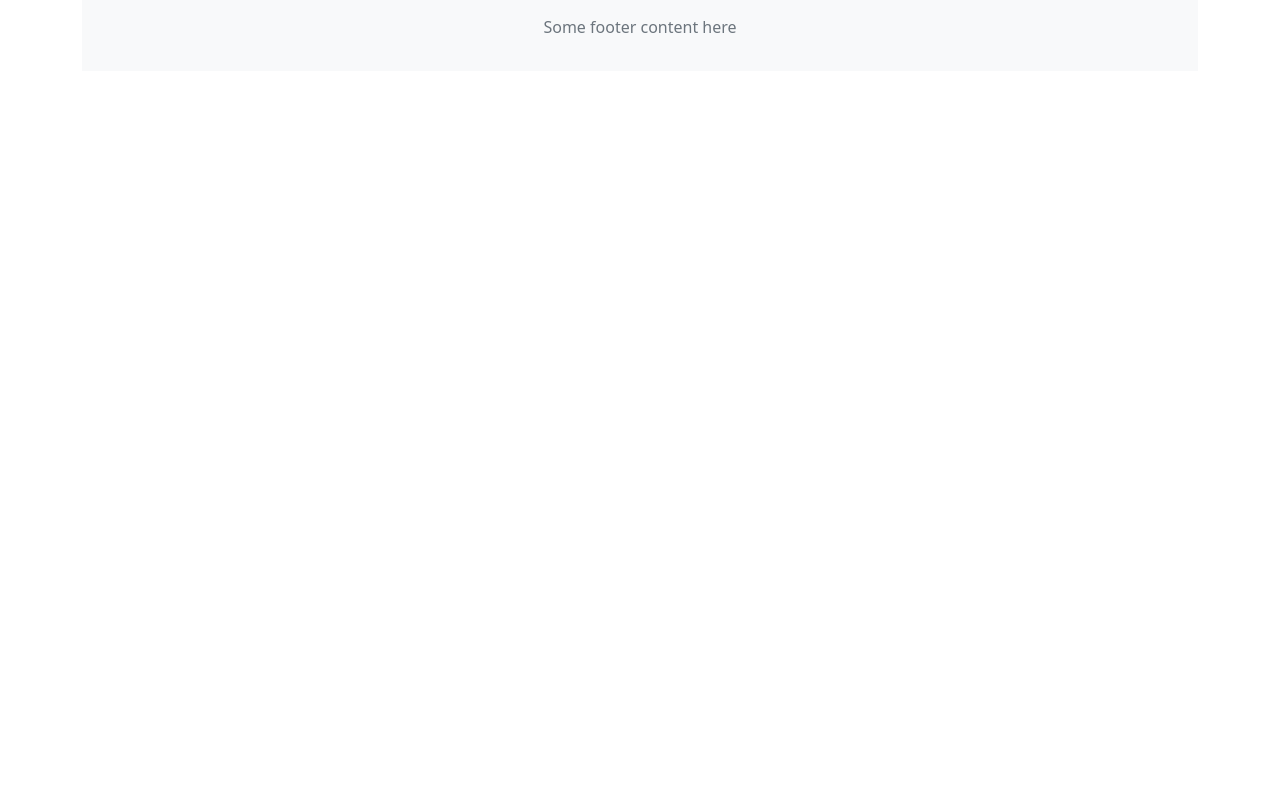
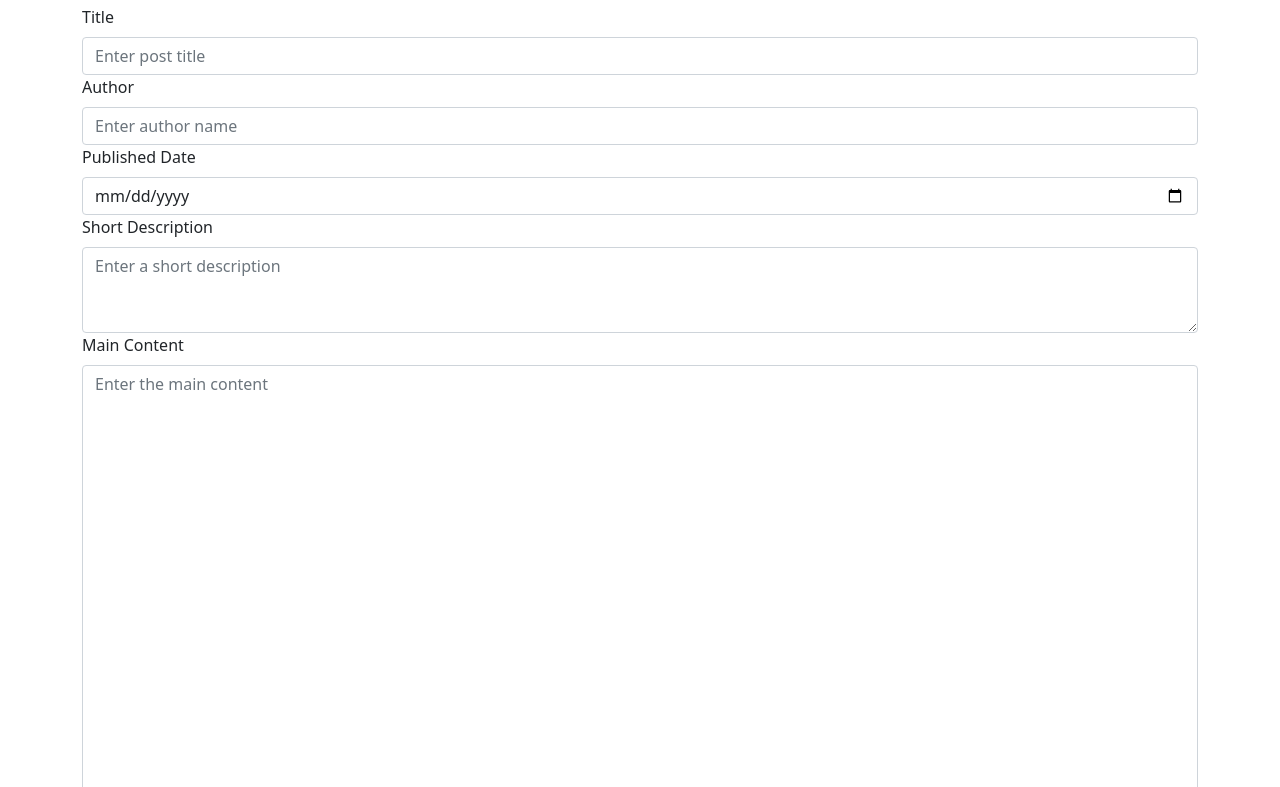
Before and after one commit to dave8git/react-crud-2024, a React (Create React App) app: page /post/add in a window 1280 px wide. Shown: the part 233-1020 px from the top of the page. Before the commit the page ends 800 px from the top, so only its background shows below. Built offline with nearby package versions, Linux system fonts and the light colour scheme.

Commit message:
Add adding post functionality added

```diff
--- a/package.json
+++ b/package.json
@@ -16,6 +16,7 @@
     "redux": "^4.1.2",
     "redux-devtools-extension": "^2.13.9",
     "sass": "^1.65.1",
+    "shortid": "^2.2.16",
     "web-vitals": "^2.1.4"
   },
   "scripts": {
--- a/src/components/pages/AddPost.js
+++ b/src/components/pages/AddPost.js
@@ -1,11 +1,79 @@
-import { useParams } from 'react-router-dom/dist';
+import { useParams, Navigate, useNavigate } from 'react-router-dom/dist';
+import { Form, Button } from 'react-bootstrap';
+import { useState } from 'react';
+import { addPost } from '../../redux/store';
+import { useDispatch } from 'react-redux';
 
 const AddPost = props => {
+    const dispatch = useDispatch();
+    const navigate = useNavigate();
     const { listId } = useParams();
+    const [title, setTItle] = useState('');
+    const [author, setAuthor] = useState('');
+    const [publishedDate, setPublishedDate] = useState('');
+    const [description, setDescription] = useState('');
+    const [content, setContent] = useState('');
+
+    const handleTitleChange = (e) => setTItle(e.target.value);
+    const handleAuthorChange = (e) => setAuthor(e.target.value);
+    const handlePublishedDateChange = (e) => setPublishedDate(e.target.value);
+    const handleDescriptionChange = (e) => setDescription(e.target.value);
+    const handleContentChange = (e) => setContent(e.target.value);
+
+    const handleSubmit = (e) => {
+        e.preventDefault();
+
+        dispatch(addPost({title: title, author: author, publishedDate: publishedDate, content: content, shortDescription: description}));
+        console.log({
+            title,
+            author,
+            publishedDate,
+            description,
+            content
+        })
+        navigate('/');
+    }
 
     return (
         <>
             <h1>AddPost `${listId}`</h1>
+            <h2 className="my-4">Create a New Post</h2>
+            <Form onSubmit={handleSubmit}>
+                {/* Title Field */}
+                <Form.Group controlId="formTitle">
+                    <Form.Label>Title</Form.Label>
+                    <Form.Control type="text" placeholder="Enter post title" value={title} onChange={handleTitleChange}/>
+                </Form.Group>
+
+                {/* Author Field */}
+                <Form.Group controlId="formAuthor">
+                    <Form.Label>Author</Form.Label>
+                    <Form.Control type="text" placeholder="Enter author name" value={author} onChange={handleAuthorChange} />
+                </Form.Group>
+
+                {/* Published Date Field */}
+                <Form.Group controlId="formPublished">
+                    <Form.Label>Published Date</Form.Label>
+                    <Form.Control type="date" value={publishedDate} onChange={handlePublishedDateChange} />
+                </Form.Group>
+
+                {/* Short Description Field */}
+                <Form.Group controlId="formShortDescription">
+                    <Form.Label>Short Description</Form.Label>
+                    <Form.Control as="textarea" rows={3} placeholder="Enter a short description" value={description} onChange={handleDescriptionChange}/>
+                </Form.Group>
+
+                {/* Main Content Field */}
+                <Form.Group controlId="formMainContent">
+                    <Form.Label>Main Content</Form.Label>
+                    <Form.Control as="textarea" rows={20} placeholder="Enter the main content" value={content} onChange={handleContentChange} />
+                </Form.Group>
+
+                {/* Add Post Button */}
+                <Button variant="primary" type="submit">
+                    Add Post
+                </Button>
+            </Form>
         </>
     );
 };
--- a/src/components/pages/Home.js
+++ b/src/components/pages/Home.js
@@ -1,6 +1,8 @@
 import { useSelector } from "react-redux";
 import { getAllPosts } from "../../redux/postsRedux";
 import MiniPost from "./MiniPost";
+import { Link } from 'react-router-dom';
+import { Row, Col, Button } from 'react-bootstrap';
 
 
 const Home = props => {
@@ -8,7 +10,16 @@ const Home = props => {
 
     return (
         <>
-            <h1>Home</h1>
+            <Row className="align-items-center mb-4">
+                <Col>
+                    <h1>Home</h1>
+                </Col>
+                <Col className="text-end">
+                    <Link to={`/post/add`}>
+                        <Button variant="primary">Add Post</Button>
+                    </Link>
+                </Col>
+            </Row>
             {posts.map(post => <MiniPost {...post} />)}
         </>
     );
--- a/src/redux/postsRedux.js
+++ b/src/redux/postsRedux.js
@@ -1,3 +1,5 @@
+import shortid from 'shortid';
+
 //selectors
 export const getAllPosts = (state) => state.posts;
 export const getPostById = ({ posts }, postId) => posts.find(post => post.id === postId);
@@ -5,6 +7,7 @@ export const getPostById = ({ posts }, postId) => posts.find(post => post.id ===
 //actions
 const createActionName = actionName => `app/posts/${actionName}`;
 const DELETE_POST = createActionName('DELETE_POST');
+const ADD_POST = createActionName('ADD_POST');
 
 
 //action creators
@@ -12,6 +15,8 @@ const postsReducer = (statePart = [], action) => {
     switch (action.type) {
         case 'DELETE_POST':
             return statePart.filter(post => post.id !== action.payload);
+        case 'ADD_POST':
+            return [...statePart, {...action.payload, id: shortid()}];
         default:
             return statePart;
     };
--- a/src/redux/store.js
+++ b/src/redux/store.js
@@ -4,6 +4,7 @@ import postsReducer from './postsRedux';
 
 // action creators
 export const deletePost = payload => ({ type: 'DELETE_POST', payload});
+export const addPost = payload => ({ type: 'ADD_POST', payload });
 
 const subreducers = {
     posts: postsReducer,
```
Also changed, not shown: 1 other file (tests, documents, lock files or other folders).
